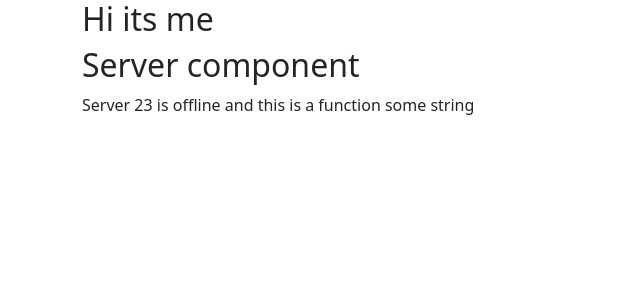
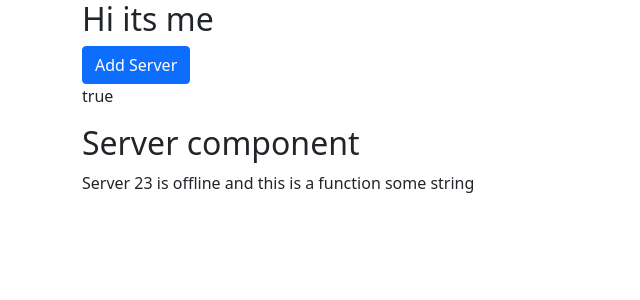
Before and after one commit to YuriiDzyuba/udem-ang, an Angular app: page / in a window 1280 px wide. Shown: the top 300 px of the page, without its empty margins (0-640 px from the left). Built offline with nearby package versions, Linux system fonts and the light colour scheme.

Commit message:
Add button and property binding

```diff
--- a/src/app/app.component.html
+++ b/src/app/app.component.html
@@ -2,6 +2,10 @@
   <h2> {{title}}</h2>
 </div>
 <div class="container">
+  <button class="btn btn-primary" [disabled]="!addNewServer">
+    Add Server
+  </button>
+  <p>{{ addNewServer }}</p>
   <server-comp></server-comp>
 
 </div>
--- a/src/app/app.component.ts
+++ b/src/app/app.component.ts
@@ -7,4 +7,11 @@ import { Component } from '@angular/core';
 })
 export class AppComponent {
   title = 'Hi its me';
+  addNewServer: boolean = false
+
+  constructor() {
+    setInterval(()=>{
+      this.addNewServer = !this.addNewServer
+    }, 3000)
+  }
 }
```
